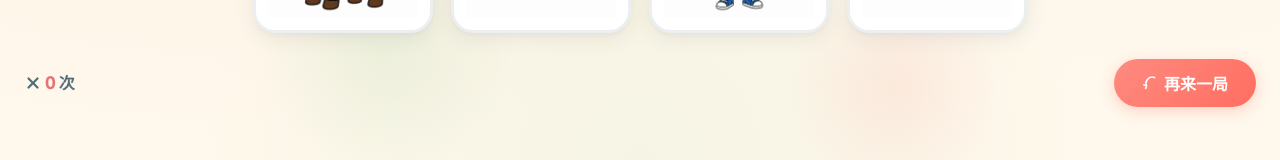
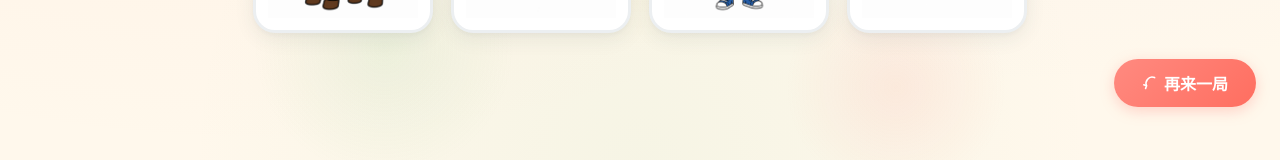
Before and after one commit to HadeAs/happy-learning, a Next.js app: page / in a window 1280 px wide. Shown: the part 553-713 px from the top of the page. Built offline with nearby package versions, Linux system fonts and the light colour scheme.

Commit message:
feat: 配对模式左下角不再显示错误计数，仅在完成时展示
- 配对模式 status bar 移除错误次数，只保留「再来一局」按钮
- 全部匹配完成后弹窗显示「✅ 4 对 · ❌ N 次」
- Celebration 新增可选 correctCount prop，有值时显示对/错统计

```diff
--- a/src/components/celebration.tsx
+++ b/src/components/celebration.tsx
@@ -14,10 +14,11 @@ const COUNT = 80;
 
 interface CelebrationProps {
   errorCount: number;
+  correctCount?: number;
   onPlayAgain: () => void;
 }
 
-export function Celebration({ errorCount, onPlayAgain }: CelebrationProps) {
+export function Celebration({ errorCount, correctCount, onPlayAgain }: CelebrationProps) {
   const containerRef = useRef<HTMLDivElement>(null);
 
   useEffect(() => {
@@ -64,9 +65,11 @@ export function Celebration({ errorCount, onPlayAgain }: CelebrationProps) {
           <div className="emoji"><StarIcon size={72} /></div>
           <h2>太棒了！全部正确！</h2>
           <p className="errors">
-            {errorCount === 0
-              ? "✨ 零失误，完美！"
-              : `共错 ${errorCount} 次，继续加油哦～`}
+            {correctCount !== undefined
+              ? `✅ ${correctCount} 对 · ❌ ${errorCount} 次`
+              : errorCount === 0
+                ? "✨ 零失误，完美！"
+                : `共错 ${errorCount} 次，继续加油哦～`}
           </p>
           <button className="btn-play-again" onClick={onPlayAgain}>
             <RefreshIcon size={18} /> 再来一局
--- a/src/components/game-board.tsx
+++ b/src/components/game-board.tsx
@@ -192,9 +192,7 @@ export function GameBoard({ initialWords }: GameBoardProps) {
             })}
           </div>
           <div className="status-bar">
-            <span>
-              <CrossIcon size={18} /> <span className="error-count">{matchState.errorCount}</span> 次
-            </span>
+            <span />
             <button className="btn-play-again" onClick={handlePlayAgain}>
               <RefreshIcon size={18} /> 再来一局
             </button>
@@ -291,7 +289,7 @@ export function GameBoard({ initialWords }: GameBoardProps) {
       ) : null}
 
       {showCelebration ? (
-        <Celebration errorCount={matchState.errorCount} onPlayAgain={handlePlayAgain} />
+        <Celebration errorCount={matchState.errorCount} correctCount={4} onPlayAgain={handlePlayAgain} />
       ) : null}
     </div>
   );
```
